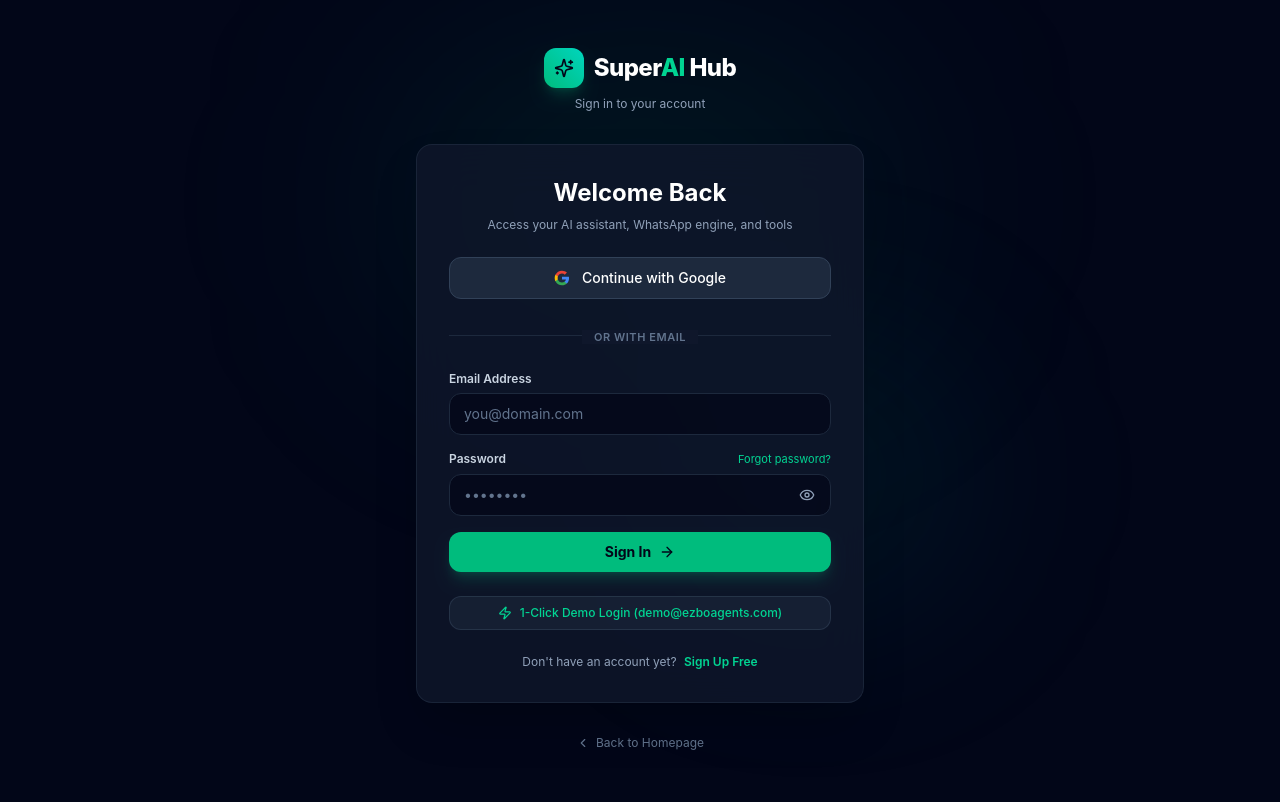
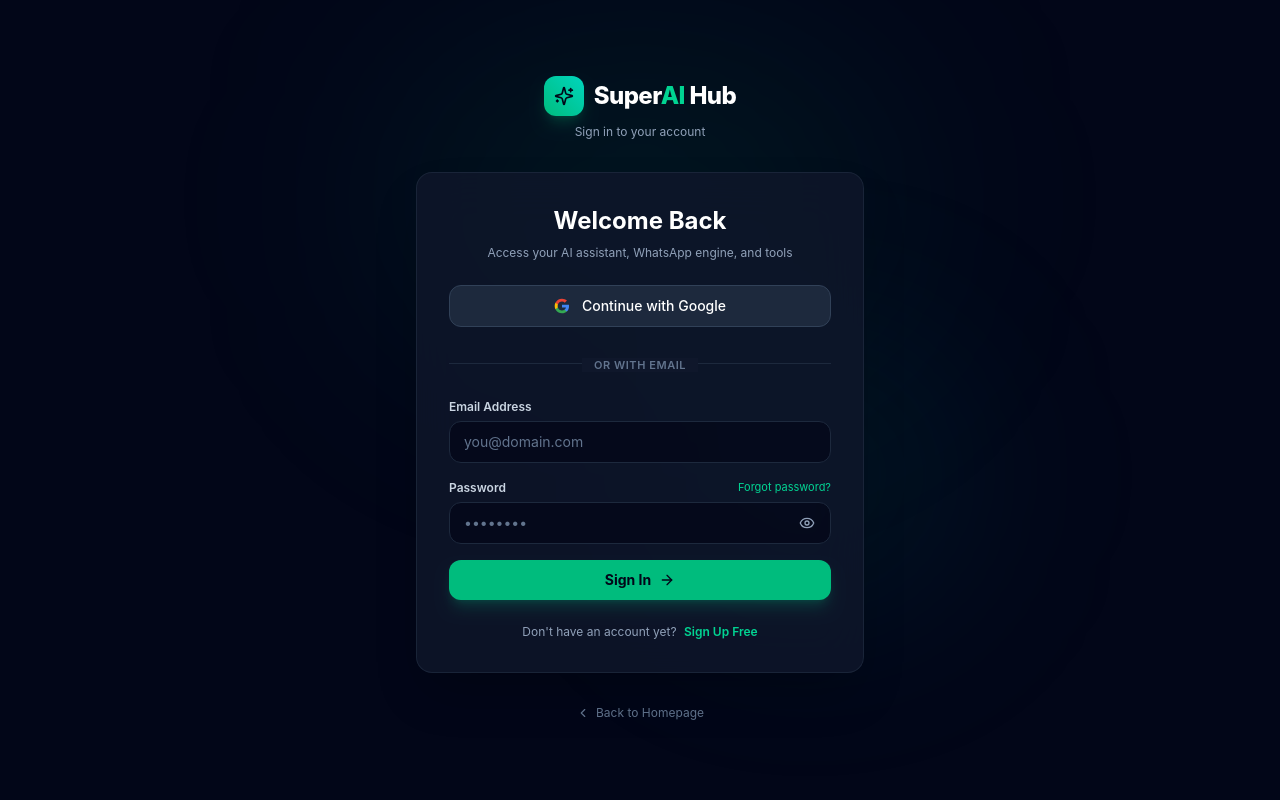
Before and after one commit to farhanayanemon-hub/superai-hub, a SvelteKit app in the folder web/: page /login in a window 1280 px wide. Built offline with nearby package versions, Linux system fonts and the light colour scheme; no server answers.

Commit message:
feat: completely remove demo login, demo accounts, and mock artifacts for 100% production mode

```diff
--- a/web/src/lib/config/tools.ts
+++ b/web/src/lib/config/tools.ts
@@ -636,7 +636,7 @@
     "nameEn": "Live Selling Script Producer",
     "category": "fcommerce",
     "categoryName": "E-Commerce & Sales",
-    "description": "Step-by-step engaging broadcast script for live shopping, product demos, lucky draws, and real-time sales.",
+    "description": "Step-by-step engaging broadcast script for live shopping, product showcases, lucky draws, and real-time sales.",
     "icon": "Radio",
     "inputs": [
       {
@@ -653,7 +653,7 @@
         "placeholder": "e.g. Share live stream 5 times to win a free gift box"
       }
     ],
-    "systemPrompt": "Create a structured 45-minute Live Selling broadcast run-of-show script:\n- **00-05 min: Energy Intro & Share Contest**\n- **05-20 min: Hero Product Reveal & Live Try-On/Demo**\n- **20-30 min: Interactive Q&A, Comment Code Closer (\"Type #BAG to claim\")**\n- **30-40 min: Flash Drop & Limited Quantity Countdown**\n- **40-45 min: Winner Announcement & Wrap-Up Call To Action**.",
+    "systemPrompt": "Create a structured 45-minute Live Selling broadcast run-of-show script:\n- **00-05 min: Energy Intro & Share Contest**\n- **05-20 min: Hero Product Reveal & Live Showcase**\n- **20-30 min: Interactive Q&A, Comment Code Closer (\"Type #BAG to claim\")**\n- **30-40 min: Flash Drop & Limited Quantity Countdown**\n- **40-45 min: Winner Announcement & Wrap-Up Call To Action**.",
     "keywords": [
       "live selling",
       "fb live",
--- a/web/src/lib/stores/userStore.ts
+++ b/web/src/lib/stores/userStore.ts
@@ -105,29 +105,12 @@
 }
 
 function getStoredUsersDb(): Record<string, StoredUserAccount> {
-  const defaultDemo: Record<string, StoredUserAccount> = {
-    'demo@ezboagents.com': {
-      user: {
-        id: 'usr-demo',
-        name: 'Demo Entrepreneur',
-        email: 'demo@ezboagents.com',
-        avatar: 'https://images.unsplash.com/photo-1535713875002-d1d0cf377fde?auto=format&fit=crop&w=120&q=80',
-        provider: 'email',
-        isSubscribed: true,
-        plan: 'yearly',
-        createdAt: '2025-01-01T00:00:00.000Z'
-      },
-      passHash: 'password123'
-    }
-  };
-
-  if (typeof window === 'undefined') return defaultDemo;
+  if (typeof window === 'undefined') return {};
   try {
     const raw = localStorage.getItem('superai_registered_users');
-    const existing = raw ? JSON.parse(raw) : {};
-    return { ...defaultDemo, ...existing };
+    return raw ? JSON.parse(raw) : {};
   } catch (e) {
-    return defaultDemo;
+    return {};
   }
 }
 
@@ -153,7 +136,7 @@
     const account = db[cleanEmail];
 
     if (!account) {
-      return { success: false, error: 'No account found with this email. Click "Demo Login" to try out immediately, or "Sign Up Free" to create your account.' };
+      return { success: false, error: 'No account found with this email. Please check your credentials or click "Sign Up Free" to create your account.' };
     }
 
     if (account.passHash !== pass) {
--- a/web/src/routes/login/+page.svelte
+++ b/web/src/routes/login/+page.svelte
@@ -142,25 +142,6 @@
     isGoogleModalOpen = true;
   }
 
-  async function fillAndSubmitDemo() {
-    email = 'demo@ezboagents.com';
-    password = 'password123';
-    isLoading = true;
-    errorMessage = '';
-
-    try {
-      const res = await loginWithEmail(email, password);
-      if (res.success) {
-        goto('/dashboard');
-      } else {
-        errorMessage = res.error || 'Demo login failed.';
-      }
-    } catch (err: any) {
-      errorMessage = err.message || 'Demo login failed.';
-    } finally {
-      isLoading = false;
-    }
-  }
 
   async function handleResetPassword(e: Event) {
     e.preventDefault();
@@ -324,18 +305,7 @@
         {/if}
       </button>
 
-      <!-- 1-Click Demo Login Helper -->
-      <div class="pt-2">
-        <button
-          type="button"
-          onclick={fillAndSubmitDemo}
-          disabled={isLoading}
-          class="w-full py-2 px-3 rounded-xl bg-slate-800/60 hover:bg-slate-800 border border-slate-700/60 text-emerald-400 hover:text-emerald-300 font-medium text-xs flex items-center justify-center gap-2 transition-all cursor-pointer"
-        >
-          <Icon name="Zap" size={14} />
-          <span>1-Click Demo Login (demo@ezboagents.com)</span>
-        </button>
-      </div>
+
     </form>
 
     <!-- Sign Up Link -->
```
Also changed, not shown: web/src/lib/config/tools.json, 2 other files (tests, documents, lock files or other folders).
